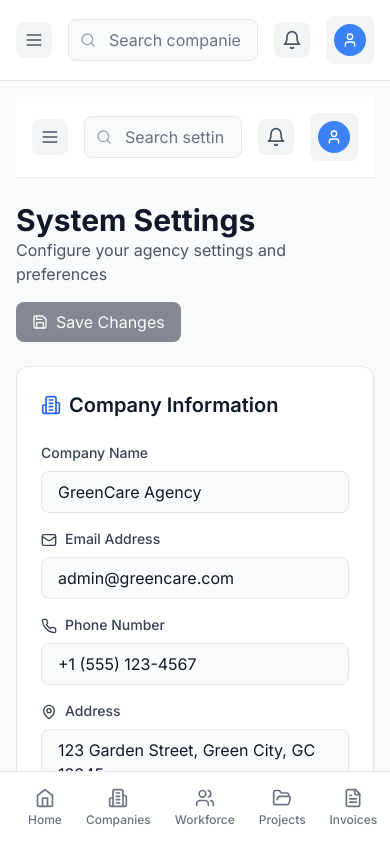
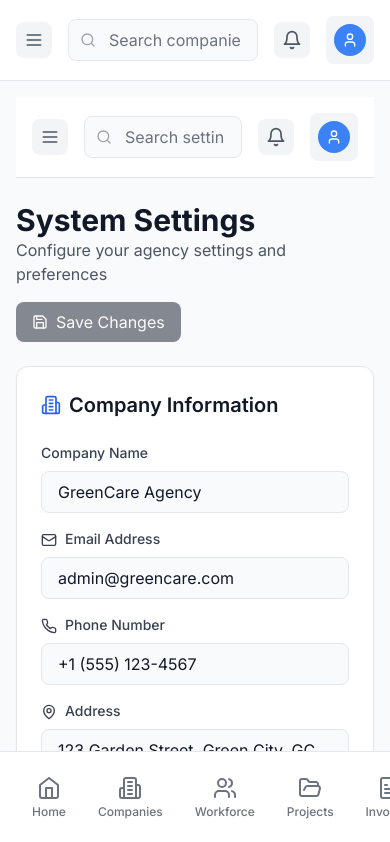
Before and after one commit to Sr2328/tgg-srdev-dash, a React (Vite) app: page /settings in a window 390 px wide. Shown: the top 842 px of the page. Built offline with nearby package versions, Linux system fonts and the light colour scheme; no server answers; the database is empty.

Commit message:
Fix Mobile-Navigation

```diff
--- a/src/components/ui/MobileNavigation.tsx
+++ b/src/components/ui/MobileNavigation.tsx
@@ -15,7 +15,7 @@ export default function MobileNavigation() {
   const location = useLocation();
 
   return (
-    <div className="lg:hidden fixed bottom-0 left-0 right-0 bg-white border-t border-gray-200 px-4 py-2 z-50">
+   <div className="lg:hidden fixed bottom-0 left-0 right-0 bg-white dark:bg-gray-900 border-t border-gray-200 dark:border-gray-700 px-4 py-3 pb-safe z-50">
   <div className="flex justify-around">
     {menuItems.map((item) => {
       const isActive = location.pathname === item.path;
@@ -23,14 +23,14 @@ export default function MobileNavigation() {
         <Link
           key={item.path}
           to={item.path}
-              className={`flex flex-col items-center gap-1 py-2 px-3 rounded-lg transition-all duration-200 ${
+          className={`flex flex-col items-center gap-1 px-4 py-3 rounded-lg transition-all duration-200 ${
             isActive
               ? 'text-blue-600'
-                  : 'text-gray-500 hover:text-gray-900'
+              : 'text-gray-500 hover:text-gray-900 dark:hover:text-gray-200'
           }`}
         >
-              <item.icon className="w-5 h-5" />
-              <span className="text-xs font-medium">{item.label}</span>
+          <item.icon className="w-6 h-6" />
+          <span className="text-xs font-medium whitespace-nowrap">{item.label}</span>
         </Link>
       );
     })}
```
Lines whose indentation alone changed are shown as unchanged.
